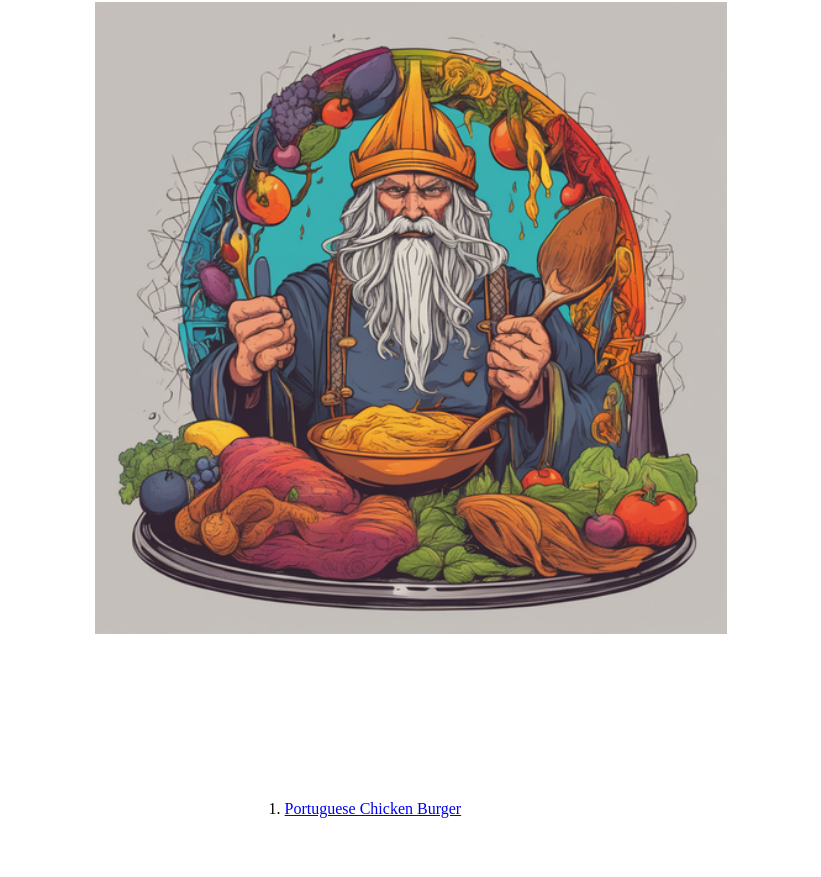
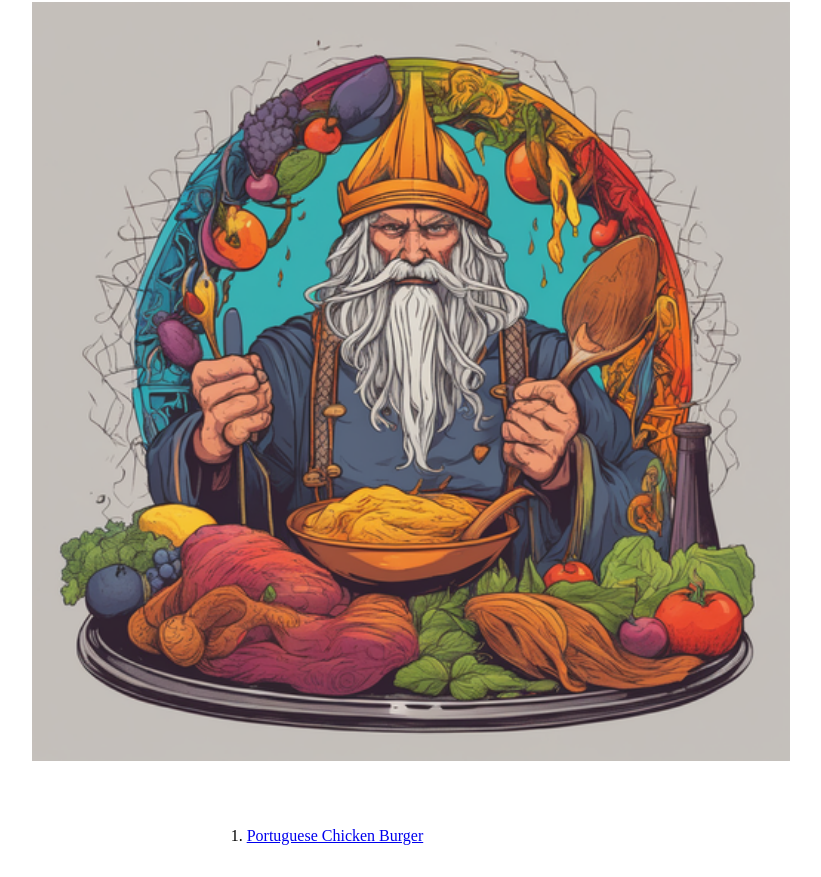
Before and after one commit to cevherkemalsirin/odin-recipes, a plain HTML site: page index.html in a window 1280 px wide. Shown: the part 156-1033 px from the top of the page, without its empty margins (229-1050 px from the left). Before the commit the page ends 1006 px from the top, so only its background shows below. Drawn offline with Linux system fonts and the light colour scheme.

Commit message:
Changed The Styles Values

```diff
--- a/styles.css
+++ b/styles.css
@@ -5,7 +5,7 @@
 }
 .space
 {
-    margin-top: 150px;
+    margin-top: 50px;
 }
 .centerilized
 {
@@ -14,11 +14,12 @@
 
 .centered-list {
     display: flex;
-    padding-left: 40%;
+    padding-left: 37%;
 }
+
 img{
     display: block;
     margin-left: auto;
     margin-right: auto;
-    width: 50%;
+    width: 60%;
 }
```
